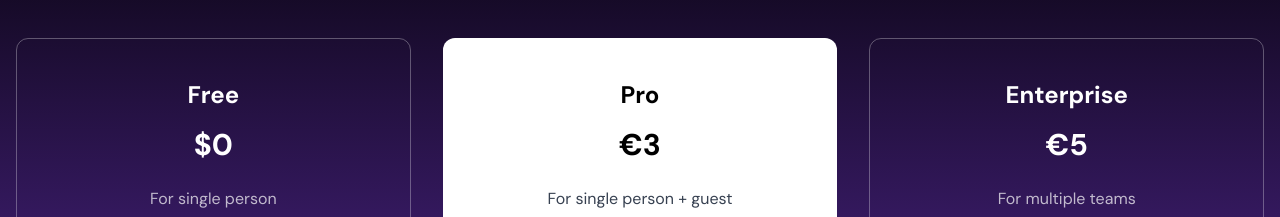
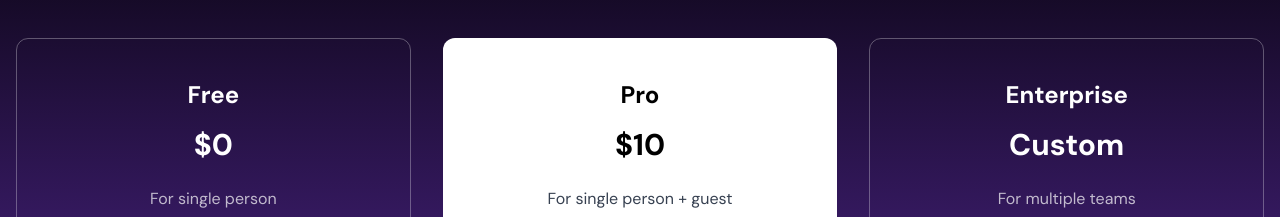
Before and after one commit to hafsahtariqali/Code-Flash-AI, a Next.js app: page / in a window 1280 px wide. Shown: the part 1380-1597 px from the top of the page. Built offline with nearby package versions, Linux system fonts and the light colour scheme; no server answers.

Commit message:
dynamic name

```diff
--- a/src/components/Pricings.jsx
+++ b/src/components/Pricings.jsx
@@ -1,4 +1,4 @@
-"use client"
+"use client";
 import React from 'react';
 import { motion } from 'framer-motion';
 
@@ -16,11 +16,11 @@ const plans = [
     buttonVariant: "border border-white/30 text-white",
     textColor: "text-white",
     isPro: false,
-    isExpertise: false,
+    isEnterprise: false,
   },
   {
     name: "Pro",
-    price: "€3",
+    price: "$10",
     features: [
       "For single person + guest",
       "Unlimited flashcards",
@@ -31,11 +31,11 @@ const plans = [
     buttonVariant: "bg-black text-white",
     textColor: "text-black",
     isPro: true,
-    isExpertise: false,
+    isEnterprise: false,
   },
   {
     name: "Enterprise",
-    price: "€5",
+    price: "Custom",
     features: [
       "For multiple teams",
       "Unlimited flashcards",
@@ -46,7 +46,7 @@ const plans = [
     buttonVariant: "bg-white text-black",
     textColor: "text-white",
     isPro: false,
-    isExpertise: true,
+    isEnterprise: true,
   },
 ];
 
@@ -57,7 +57,7 @@ const cardVariants = {
 };
 
 const Pricings = () => {
-  const handleCheckout = async (amount, currency, interval) => {
+  const handleCheckout = async (plan, amount, currency, interval) => {
     try {
       const response = await fetch('/api/checkout_sessions', {
         method: 'POST',
@@ -65,6 +65,7 @@ const Pricings = () => {
           'Content-Type': 'application/json',
         },
         body: JSON.stringify({
+          plan: plan,  // Pass the selected plan name
           amount: amount,
           currency: currency,
           interval: interval,
@@ -110,14 +111,23 @@ const Pricings = () => {
                   </li>
                 ))}
               </ul>
-              {(plan.isPro || plan.isExpertise) ? (
+              {plan.isPro && (
                 <button
                   className={`mt-6 py-2 px-4 rounded-lg font-bold ${plan.buttonVariant}`}
-                  onClick={() => handleCheckout(plan.isPro ? 3 : 5, 'eur', 'month')}
+                  onClick={() => handleCheckout("Pro", 3, 'eur', 'month')}
                 >
                   {plan.buttonText}
                 </button>
-              ) : (
+              )}
+              {plan.isEnterprise && (
+                <button
+                  className={`mt-6 py-2 px-4 rounded-lg font-bold ${plan.buttonVariant}`}
+                  onClick={() => handleCheckout("Enterprise", 5, 'eur', 'month')}
+                >
+                  {plan.buttonText}
+                </button>
+              )}
+              {!plan.isPro && !plan.isEnterprise && (
                 <button className={`mt-6 py-2 px-4 rounded-lg font-bold ${plan.buttonVariant}`}>
                   {plan.buttonText}
                 </button>
```
